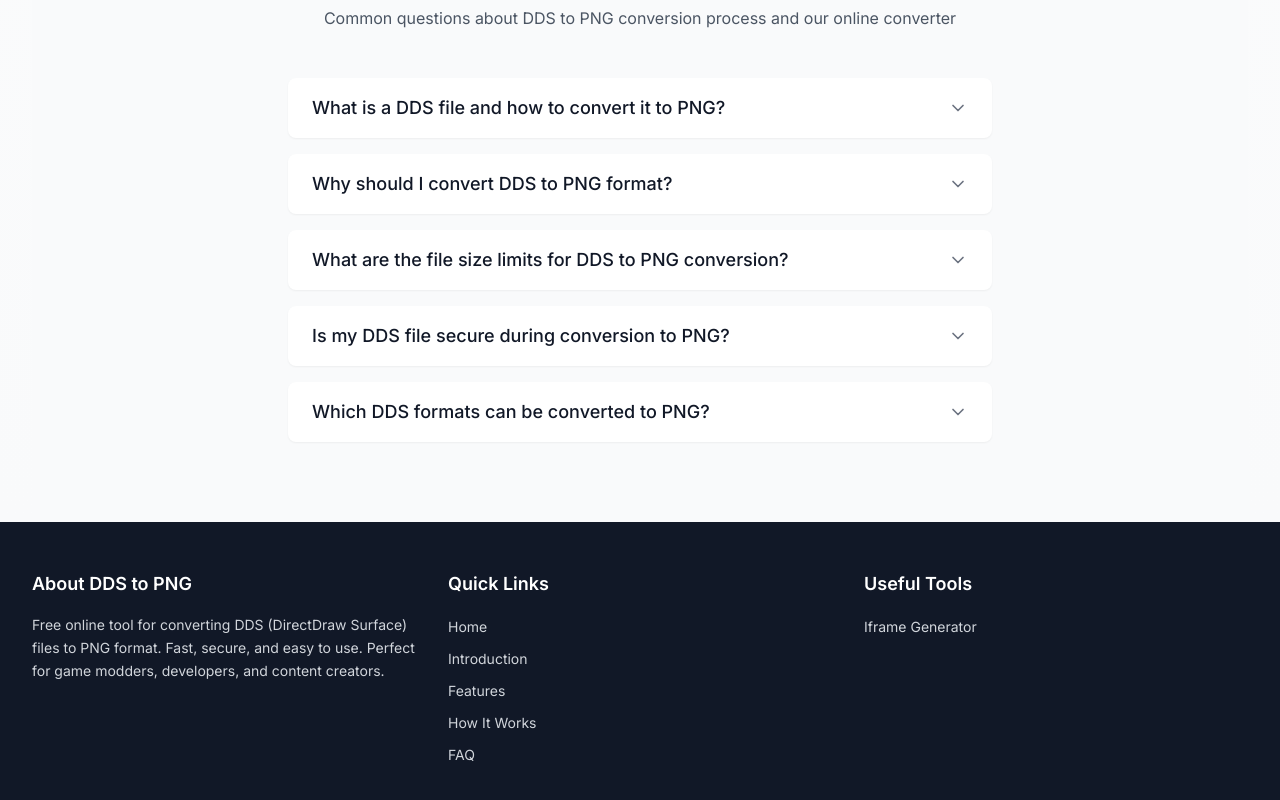
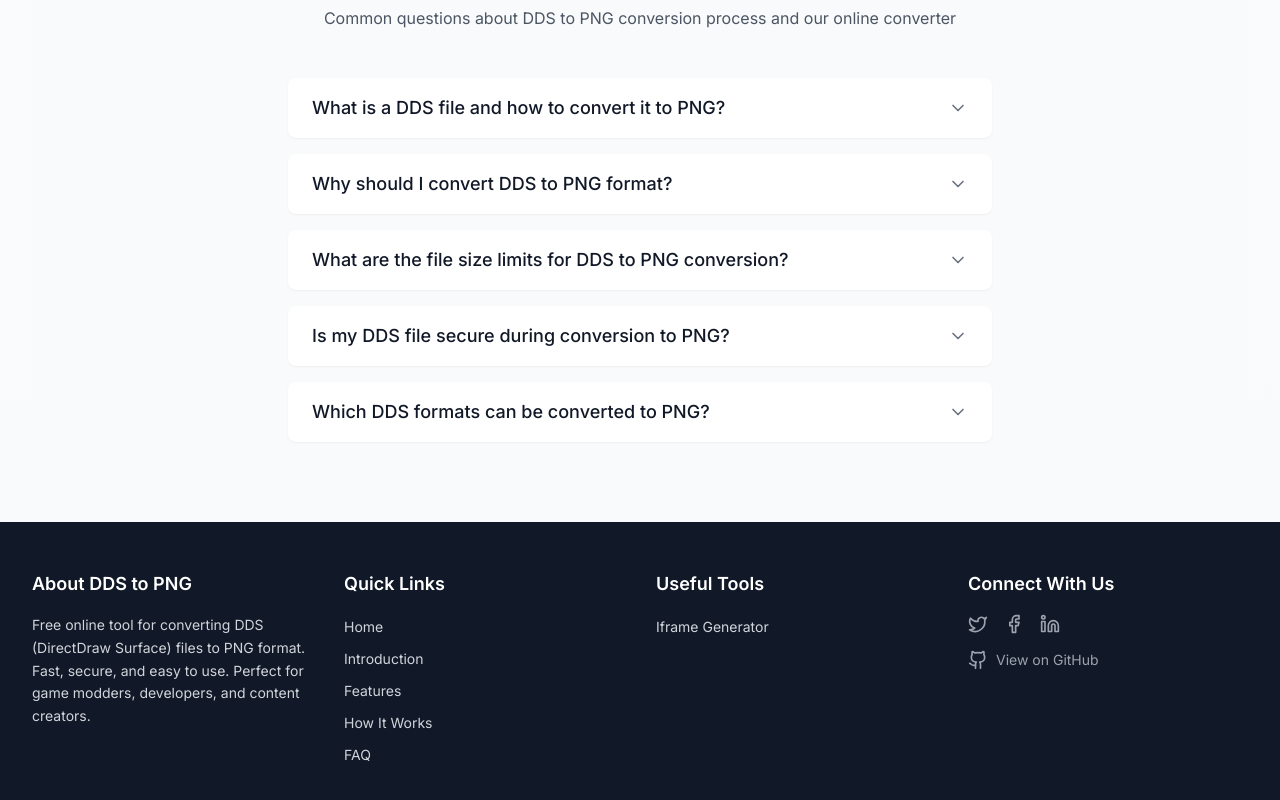
Before and after one commit to EdwardMatthews/ddstopng, a Next.js app: page /en in a window 1280 px wide. Shown: the part 2728-3528 px from the top of the page. Built offline with nearby package versions, Linux system fonts and the light colour scheme.

Commit message:
add share button

```diff
--- a/components/Footer.tsx
+++ b/components/Footer.tsx
@@ -2,6 +2,7 @@
 
 import Link from 'next/link'
 import { motion } from 'framer-motion'
+import { Twitter, Facebook, Linkedin, Github } from 'lucide-react'
 
 interface FooterProps {
   dictionary: {
@@ -23,14 +24,41 @@ interface FooterProps {
         href: string
       }[]
     }
+    social: {
+      title: string
+      share: string
+      github: string
+    }
   }
 }
 
 export default function Footer({ dictionary }: FooterProps) {
+  const shareUrl = 'https://ddstopng.pro'
+  const shareText = 'Convert DDS files to PNG online - Free, Fast, and Secure'
+  const githubUrl = 'https://github.com/EdwardMatthews/ddstopng'
+
+  const socialLinks = [
+    {
+      icon: <Twitter className="w-5 h-5" />,
+      href: `https://twitter.com/intent/tweet?url=${encodeURIComponent(shareUrl)}&text=${encodeURIComponent(shareText)}`,
+      label: 'Twitter'
+    },
+    {
+      icon: <Facebook className="w-5 h-5" />,
+      href: `https://www.facebook.com/sharer/sharer.php?u=${encodeURIComponent(shareUrl)}`,
+      label: 'Facebook'
+    },
+    {
+      icon: <Linkedin className="w-5 h-5" />,
+      href: `https://www.linkedin.com/sharing/share-offsite/?url=${encodeURIComponent(shareUrl)}`,
+      label: 'LinkedIn'
+    }
+  ]
+
   return (
     <footer className="bg-gray-900 text-gray-300">
       <div className="max-w-7xl mx-auto px-4 sm:px-6 lg:px-8 py-12">
-        <div className="grid grid-cols-1 md:grid-cols-3 gap-8">
+        <div className="grid grid-cols-1 md:grid-cols-4 gap-8">
           {/* About Section */}
           <motion.div
             initial={{ opacity: 0, y: 20 }}
@@ -97,6 +125,44 @@ export default function Footer({ dictionary }: FooterProps) {
               ))}
             </ul>
           </motion.div>
+
+          {/* Social Links */}
+          <motion.div
+            initial={{ opacity: 0, y: 20 }}
+            whileInView={{ opacity: 1, y: 0 }}
+            viewport={{ once: true }}
+            transition={{ delay: 0.3 }}
+            className="space-y-4"
+          >
+            <h3 className="text-lg font-semibold text-white">
+              {dictionary.social.title}
+            </h3>
+            <div className="space-y-4">
+              <div className="flex space-x-4">
+                {socialLinks.map((link, index) => (
+                  <a
+                    key={index}
+                    href={link.href}
+                    target="_blank"
+                    rel="noopener noreferrer"
+                    className="text-gray-400 hover:text-white transition-colors duration-200"
+                    aria-label={link.label}
+                  >
+                    {link.icon}
+                  </a>
+                ))}
+              </div>
+              <a
+                href={githubUrl}
+                target="_blank"
+                rel="noopener noreferrer"
+                className="inline-flex items-center space-x-2 text-sm text-gray-400 hover:text-white transition-colors duration-200"
+              >
+                <Github className="w-5 h-5" />
+                <span>{dictionary.social.github}</span>
+              </a>
+            </div>
+          </motion.div>
         </div>
       </div>
     </footer>
--- a/i18n/dictionaries/en.json
+++ b/i18n/dictionaries/en.json
@@ -134,6 +134,11 @@
           "href": "https://iframegenerator.pro"
         }
       ]
+    },
+    "social": {
+      "title": "Connect With Us",
+      "share": "Share",
+      "github": "View on GitHub"
     }
   }
 }
--- a/i18n/dictionaries/id.json
+++ b/i18n/dictionaries/id.json
@@ -134,6 +134,11 @@
           "href": "https://iframegenerator.pro"
         }
       ]
+    },
+    "social": {
+      "title": "Terhubung Dengan Kami",
+      "share": "Bagikan",
+      "github": "Lihat di GitHub"
     }
   }
 }
--- a/i18n/dictionaries/zh.json
+++ b/i18n/dictionaries/zh.json
@@ -55,7 +55,7 @@
     "items": {
       "what": {
         "question": "什么是DDS文件？如何转换为PNG？",
-        "answer": "DDS（DirectDraw Surface）是微软开发的一种用于视频游戏和3D应用程序的压缩纹理文件格式。我们的在线转换器可以轻松将DDS文件转换为PNG格式，使其能够在标准图像编辑器和���看器中使用。"
+        "answer": "DDS（DirectDraw Surface）是微软开发的一种用于视频游戏和3D应用程序的压缩纹理文件格式。我们的在线转换器可以轻松将DDS文件转换为PNG格式，使其能够在标准图像编辑器和看器中使用。"
       },
       "why": {
         "question": "为什么要将DDS转换为PNG格式？",
@@ -71,7 +71,7 @@
       },
       "formats": {
         "question": "支持将哪些DDS格式转换为PNG？",
-        "answer": "我们的DDS转PNG转换器支持所有常见的DDS格式，包括DXT1、DXT3、DXT5、BC7和未压缩格式。转换器会自动检测格式并转换为高质量PNG，同时保持明度和图像质量。"
+        "answer": "我们的DDS转PNG转换器支持所有常见的DDS格式，包括DXT1、DXT3、DXT5、BC7和未压缩格式。转换器会自动检测格式并转换为高质量PNG，同时保持明度和图��质量。"
       }
     }
   },
@@ -98,7 +98,7 @@
   },
   "footer": {
     "about": {
-      "title": "关于DDS转PNG工具",
+      "title": "关���DDS转PNG工具",
       "description": "免费的在线DDS（DirectDraw Surface）转PNG格式工具。快速、安全、易用。适合游戏模组制作者、开发者和内容创作者使用。"
     },
     "navigation": {
@@ -134,6 +134,11 @@
           "href": "https://iframegenerator.pro"
         }
       ]
+    },
+    "social": {
+      "title": "关注我们",
+      "share": "分享",
+      "github": "在GitHub上查看"
     }
   }
 }
```
